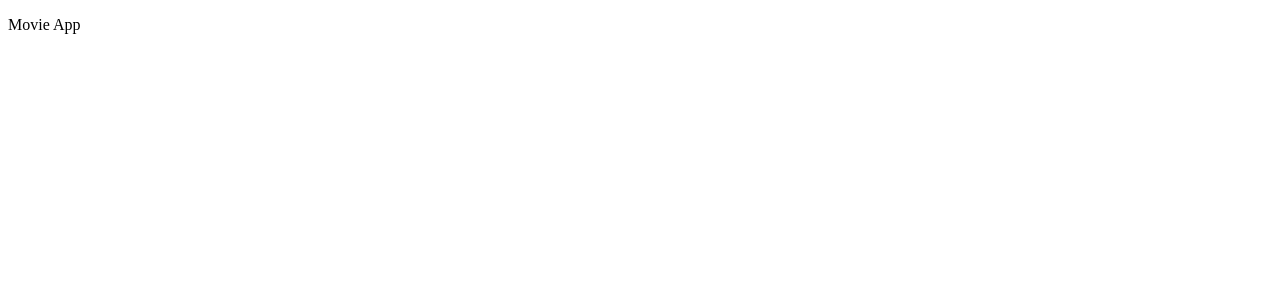
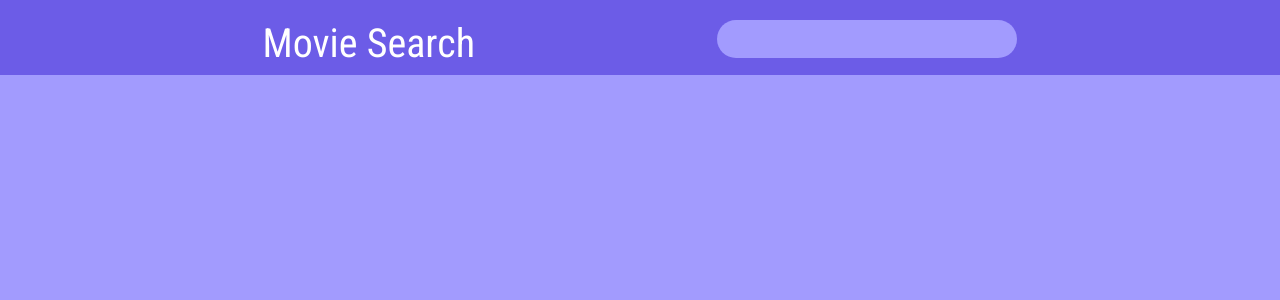
Before and after one commit to ChaseBurr/Entertainment-App, a React (Create React App) app: page / in a window 1280 px wide. Shown: the top 300 px of the page. Built offline with nearby package versions, Linux system fonts and the light colour scheme.

Commit message:
Added basic layout

```diff
--- a/package.json
+++ b/package.json
@@ -6,6 +6,8 @@
     "@testing-library/jest-dom": "^5.11.4",
     "@testing-library/react": "^11.1.0",
     "@testing-library/user-event": "^12.1.10",
+    "dotenv": "^8.2.0",
+    "path": "^0.12.7",
     "react": "^17.0.1",
     "react-dom": "^17.0.1",
     "react-scripts": "4.0.1",
--- a/public/index.html
+++ b/public/index.html
@@ -5,6 +5,10 @@
     <meta name="viewport" content="width=device-width, initial-scale=1" />
     <meta name="description" content="Movie App" />
     <link rel="manifest" href="%PUBLIC_URL%/manifest.json" />
+    <link
+      rel="stylesheet"
+      href="https://cdn.jsdelivr.net/npm/bootstrap@4.5.3/dist/css/bootstrap.min.css"
+    />
     <title>Movie App</title>
   </head>
   <body>
--- a/src/App.css
+++ b/src/App.css
@@ -0,0 +1,50 @@
+/* Imports */
+@import url("https://fonts.googleapis.com/css2?family=Roboto+Condensed&display=swap");
+
+/* Page Reset */
+* {
+  padding: 0;
+  margin: 0;
+  box-sizing: border-box;
+  font-family: "Roboto Condensed", sans-serif;
+}
+
+/* Variables */
+:root {
+  --primary-color: #6c5ce7;
+  --secondary-color: #a29bfe;
+}
+
+/* HTML Tag Styling */
+body {
+  background-color: var(--secondary-color);
+  color: white;
+}
+
+header {
+  height: 75px;
+  padding: 20px;
+  width: 100%;
+  position: relative;
+  background-color: var(--primary-color);
+}
+
+header form {
+  display: flex;
+  flex-direction: row;
+  justify-content: space-evenly;
+}
+
+/* Classes */
+
+.movie-search {
+  width: 300px;
+  padding: 10px;
+  border-radius: 50px;
+  border: none;
+  color: white;
+  /* align-self: flex-end; */
+  background-color: var(--secondary-color);
+}
+
+/* IDs */
--- a/src/App.js
+++ b/src/App.js
@@ -1,9 +1,16 @@
 import "./App.css";
+import Movies from "./components/Movie";
 
 function App() {
   return (
     <div className="App">
-      <p>Movie App</p>
+      <header>
+        <form>
+          <h1>Movie Search</h1>
+          <input type="text" className="movie-search form-control" />
+        </form>
+      </header>
+      <Movies />
     </div>
   );
 }
--- a/src/components/Movie.jsx
+++ b/src/components/Movie.jsx
@@ -0,0 +1,18 @@
+import React, { Component } from "react";
+
+export default class Movie extends React.Component {
+  constructor(props) {
+    super(props);
+    this.state = {
+      searchValue: "",
+    };
+  }
+
+  Search(event) {
+    this.setState({ searchValue: event.target.value });
+  }
+
+  render() {
+    return <div className="movie"></div>;
+  }
+}
```
Also changed, not shown: 1 other file (tests, documents, lock files or other folders).
